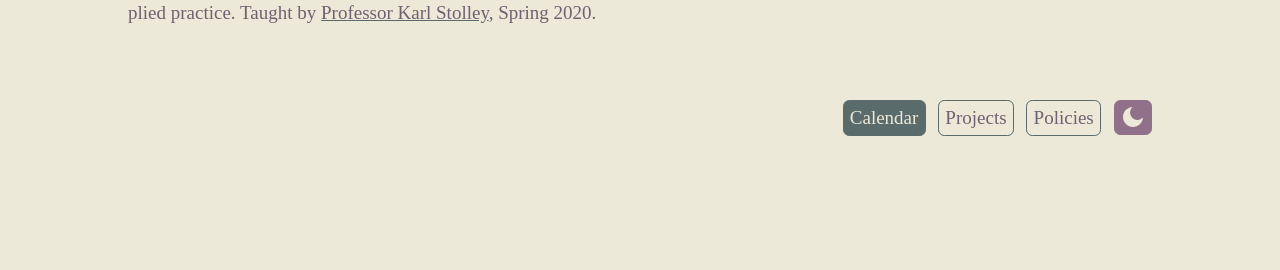
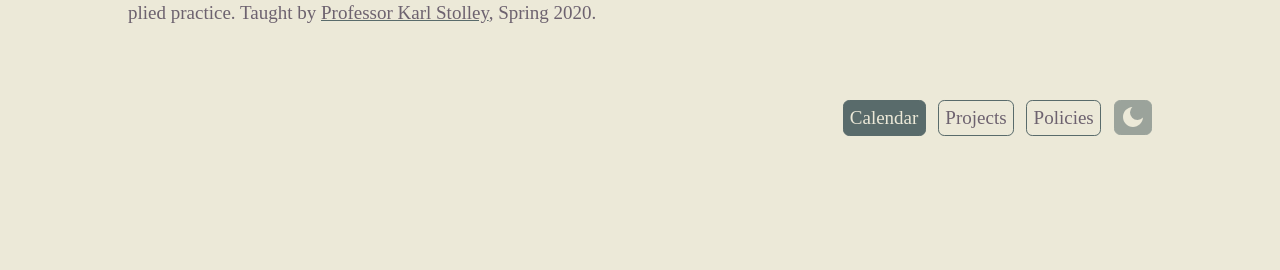
Before and after one commit to karlstolley/jekyll-theme-course, a Jekyll site: the page built from index.md, in a window 1280 px wide. Shown: the part 150-420 px from the top of the page. Built offline with Jekyll 4.4.1, drawn with Linux system fonts in a browser that asks for light colours; some web fonts are replaced.

Commit message:
Derive togle color from accent color

```diff
--- a/_sass/_colors.scss
+++ b/_sass/_colors.scss
@@ -183,6 +183,10 @@ header small {
   background-color: var(--color-text);
   border-color: $text-color;
   border-color: var(--color-text);
+  background-color: $acnt-color;
+  background-color: var(--color-acnt);
+  border-color: $acnt-color;
+  border-color: var(--color-acnt);
   color: $back-color;
   color: var(--color-back);
 }
--- a/_sass/_fall.colors.scss
+++ b/_sass/_fall.colors.scss
@@ -179,10 +179,10 @@ header small {
   color: var(--color-text);
 }
 #header #theme-button {
-  background-color: $text-color;
-  background-color: var(--color-text);
-  border-color: $text-color;
-  border-color: var(--color-text);
+  background-color: $acnt-color;
+  background-color: var(--color-acnt);
+  border-color: $acnt-color;
+  border-color: var(--color-acnt);
   color: $back-color;
   color: var(--color-back);
 }
--- a/_sass/_winter.colors.scss
+++ b/_sass/_winter.colors.scss
@@ -183,6 +183,10 @@ header small {
   background-color: var(--color-text);
   border-color: $text-color;
   border-color: var(--color-text);
+  background-color: $acnt-color;
+  background-color: var(--color-acnt);
+  border-color: $acnt-color;
+  border-color: var(--color-acnt);
   color: $back-color;
   color: var(--color-back);
 }
```
